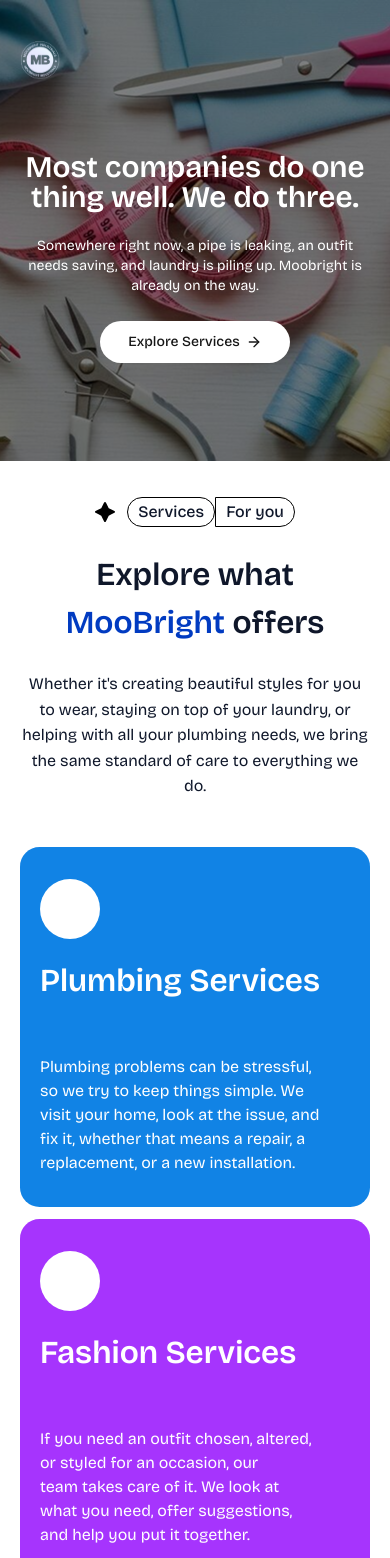
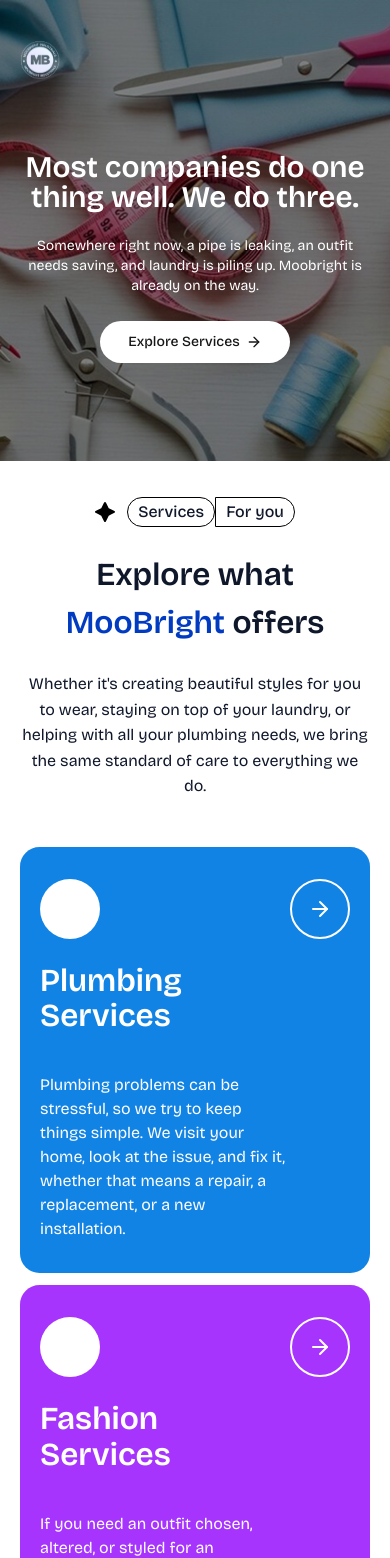
Before and after one commit to Smartlify07/MooBright, a Next.js app: page / in a window 390 px wide. Shown: the top 1558 px of the page. Built offline with nearby package versions, Linux system fonts and the light colour scheme; some icons are missing.

Commit message:
ch: fix service cards animation

```diff
--- a/app/(marketing)/components/home/services-cards.tsx
+++ b/app/(marketing)/components/home/services-cards.tsx
@@ -28,7 +28,7 @@
         />
       </svg>
     ),
-    imageClassName: "w-71.75 h-76.25",
+    imageClassName: "w-71.75! h-76.25!",
   },
   {
     id: "fashion",
@@ -54,7 +54,7 @@
         />
       </svg>
     ),
-    imageClassName: "top-[40%]",
+    imageClassName: "top-4",
   },
   {
     id: "laundry",
@@ -81,7 +81,7 @@
       </svg>
     ),
 
-    imageClassName: "top-12.5 w-78.25 h-88 ",
+    imageClassName: " w-71.75 h-88",
   },
 ]
 
@@ -111,9 +111,9 @@
       style={{
         backgroundColor: background,
       }}
-      className="relative min-h-90 overflow-x-hidden rounded-xl bg-muted lg:h-124.5 lg:overflow-y-hidden"
+      className="relative min-h-90 overflow-x-hidden rounded-xl bg-muted px-5 py-8 lg:flex lg:h-124.5 lg:overflow-y-hidden lg:p-7.5"
     >
-      <div className="flex h-full w-full justify-between px-5 py-8 lg:absolute lg:p-7.5">
+      <div className="flex h-full justify-between lg:block">
         <div className="flex h-full flex-col justify-between gap-10">
           <div className="flex flex-col gap-6">
             <div className="flex size-15 items-center justify-center rounded-full bg-background [&>svg]:size-6">
@@ -125,23 +125,32 @@
             </h3>
           </div>
 
-          <p className="max-w-82.5 shrink-0 text-balance text-background lg:w-82.5">
+          <p className="shrink-0 text-balance text-background lg:w-82.5 lg:max-w-82.5">
             {description}
           </p>
         </div>
+
+        <div className="arrow right-0 bottom-0 flex size-15 shrink-0 items-center justify-center rounded-full border-2 border-background text-background opacity-0 lg:hidden">
+          <ArrowRight />
         </div>
+      </div>
+
+      <div className="relative flex w-100 shrink-0 flex-col justify-between">
         <Image
           className={cn(
-          "absolute top-12.5 right-24 hidden lg:inline",
+            "relative hidden min-w-71.75 shrink-0 self-center lg:inline",
             imageClassName
           )}
           src={imageURL}
           alt={label + " Image"}
           width={200}
           height={400}
+
+          quality={100}
         />
-      <div className="arrow absolute right-0 bottom-12 flex size-15 items-center justify-center rounded-full border-2 border-background text-background opacity-0">
+        <div className="arrow absolute right-0 bottom-0 hidden size-15 shrink-0 items-center justify-center self-end rounded-full border-2 border-background text-background opacity-0 lg:flex">
           <ArrowRight />
+        </div>
       </div>
     </div>
   )
--- /dev/null
+++ b/app/(marketing)/components/home/why-choose-us-section.tsx
@@ -0,0 +1,7 @@
+import React from "react"
+
+const WhyChooseUsSection = () => {
+  return <div>WhyChooseUsSection</div>
+}
+
+export default WhyChooseUsSection
--- a/app/globals.css
+++ b/app/globals.css
@@ -234,20 +234,25 @@
 
   .services-cards:has(#plumbing:hover) {
     grid-template-columns: 2fr 1fr 0fr;
+
+    #plumbing img {
+      opacity: 1;
+    }
   }
 
   .services-cards img,
   .services-cards .arrow {
     opacity: 0;
     transition-duration: 200ms;
+    transition-delay: 50ms;
   }
 
   .services-cards img {
-    transform: translateX(20px);
+    /* transform: translateX(20px); */
   }
 
   .services-cards .arrow {
-    transform: translateX(-20px);
+    /* transform: translateX(-20px); */
   }
   .services-cards.services-cards:has(#plumbing:hover) #plumbing img,
   .services-cards.services-cards:has(#fashion:hover) #fashion img,
@@ -256,13 +261,21 @@
   .services-cards.services-cards:has(#fashion:hover) #fashion .arrow,
   .services-cards.services-cards:has(#laundry:hover) #laundry .arrow {
     opacity: 1;
+    visibility: visible;
   }
 
   .services-cards:has(#fashion:hover) {
     grid-template-columns: 1fr 2fr 0fr;
+
+    #fashion img {
+      opacity: 1;
+    }
   }
   .services-cards:has(#laundry:hover) {
     grid-template-columns: 0fr 1fr 2fr;
+    #laundry img {
+      opacity: 1;
+    }
   }
 }
 
@@ -274,5 +287,8 @@
     img {
       opacity: 1;
     }
+    .arrow {
+      opacity: 1;
+    }
   }
 }
```
Lines whose indentation alone changed are shown as unchanged.
